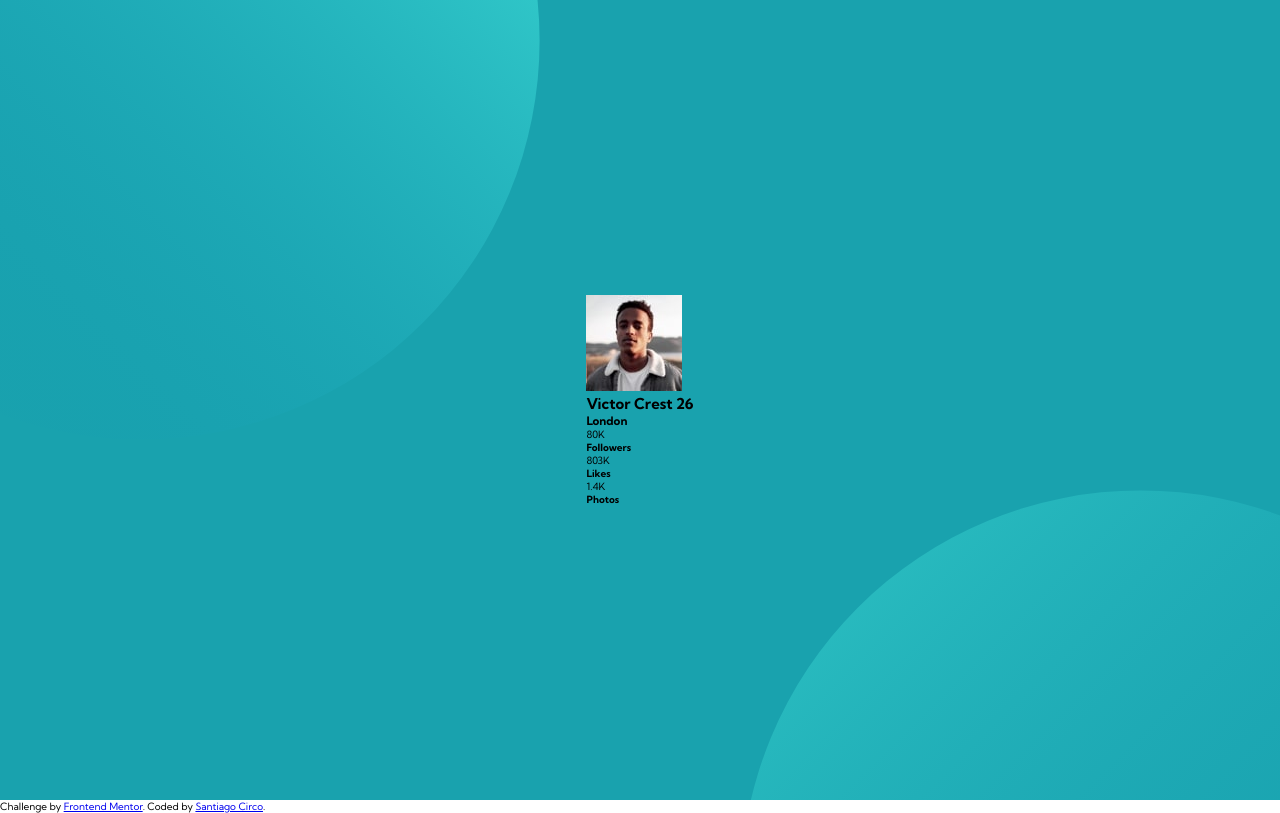
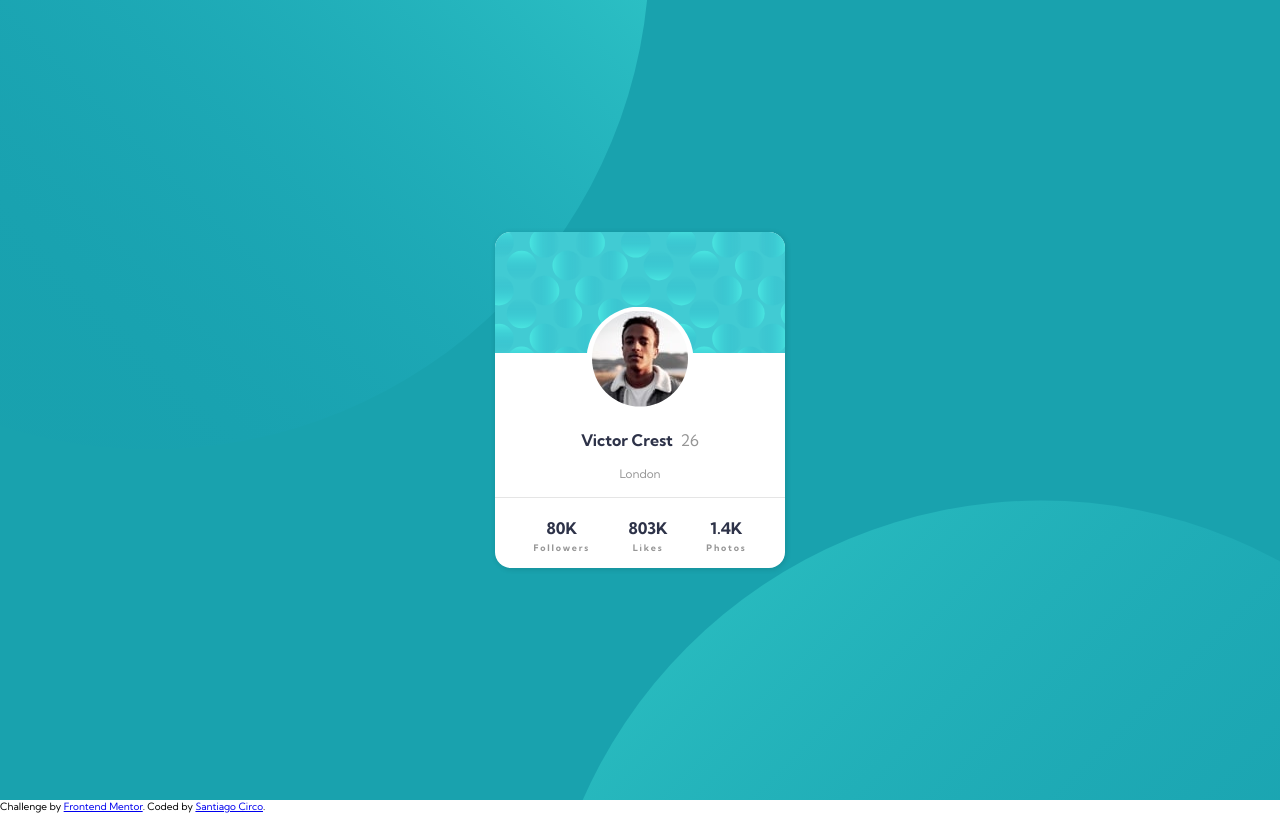
Before and after one commit to SantiagoCirco/Profile-Card-Component, a plain HTML site: page index.html in a window 1280 px wide. Drawn offline with Linux system fonts and the light colour scheme.

Commit message:
Card done

```diff
--- a/index.html
+++ b/index.html
@@ -14,17 +14,19 @@
 <body>
 
   <section class="main">
-    <img src="images/bg-pattern-top.svg" alt="background circle" class="main__img main__img--top">
-    <img src="images/bg-pattern-bottom.svg" alt="background circle" class="main__img main__img--bottom">
     <div class="card">
-      <div class="card__header-background"></div>
-      <div class="card__img-container">
-        <img src="images/image-victor.jpg" alt="profile picture" class="card__img">
+      <!-- background image -->
+      <div class="card__header-bg"></div>
+      <!-- profile picture with circular borders -->
+      <div class="card__header">
+        <div class="card__img-container">
+          <img src="images/image-victor.jpg" alt="profile picture" class="card__img">
+        </div>
+        <!-- User's name and location -->
+        <h1 class="card__name">Victor Crest <span class="card__age">26</span></h1>
+        <h3 class="card__location">London</h3>
       </div>
-
-      <h1 class="card__name">Victor Crest <span class="card__age">26</span></h1>
-      <h3 class="card__location">London</h3>
-
+      <!-- User's statistics ( followers, likes and posts) -->
       <div class="card__stats">
         <div class="stats__followers">
           <p class="stats__amount">80K</p>
@@ -40,6 +42,9 @@
         </div>
       </div>
     </div>
+    <!-- Main background circles -->
+    <img src="images/bg-pattern-top.svg" alt="background circle" class="main__img main__img--top">
+    <img src="images/bg-pattern-bottom.svg" alt="background circle" class="main__img main__img--bottom">
   </section>
 
   <div class="attribution">
--- a/styles/scss/_background.scss
+++ b/styles/scss/_background.scss
@@ -9,9 +9,11 @@
     background-color: $color-primary;
     position: relative;
     overflow: hidden;
+    z-index: -2;
     &__img{
         position: absolute;
         width: 600px;
+        z-index: -1;
         // The position change for responsivnes from mobile to tablet with the "calc()" function
         &--top{
             top:calc(-400px + 15vw);
@@ -38,3 +40,17 @@
         }
     }
 }
+
+@media only screen and (min-width:1200px){
+    .main__img{
+        width:1000px;
+        &--top{
+            top: -550px;
+            left: -350px;
+        }
+        &--bottom{
+            bottom: -700px ;
+            right:  -260px ;
+        }
+    }
+}
--- /dev/null
+++ b/styles/scss/_card.scss
@@ -0,0 +1,66 @@
+.card{
+    max-width: $size-card-width;
+    width: $size-card-width;
+    height: $size-card-height;
+    max-height: $size-card-height;
+    background-color: white;
+    border-radius: $radius-card;
+    overflow: hidden;
+    box-shadow: 1px 1px 5px 1px rgba(0,0,0,.1);
+    &__header-bg{
+        width: 100%;
+        height:$size-card-header-height;
+        background-image:url('../../images/bg-pattern-card.svg');
+    }
+    &__header{
+        margin-top: -16%;
+        width: 100%;
+        text-align: center;
+    }
+    &__img-container{
+        clip-path: circle();
+        background-color: white;
+        padding: 4px;
+    }
+    &__img{
+        clip-path: circle();
+    }
+    &__name{
+        margin-top: 16px;
+        color: $color-primary-dark;
+        font-size: 1.6rem;
+        font-weight: bold;
+    }
+    &__age{
+        color: $color-dark-gray;
+        font-weight: 400;
+        margin-left: 4px;
+    }
+    &__location{
+        color: $color-dark-gray;
+        font-weight: 400;
+        margin: 16px 0;
+    }
+    &__stats{
+        border-top: .2px solid rgba(0,0,0,.1);
+        display: flex;
+        justify-content: space-evenly;
+        align-items: center;
+        font-size: 1.6rem;
+        text-align: center;
+        height: 23%;
+    }
+}
+
+.stats{
+    &__title{
+        font-size: .9rem;
+        color: $color-dark-gray;
+        letter-spacing: .2em;
+        margin-top: 4px;
+    }
+    &__amount{
+        font-weight: bold;
+        color:  $color-primary-dark;
+    }
+}
--- a/styles/scss/_variables.scss
+++ b/styles/scss/_variables.scss
@@ -9,3 +9,11 @@ $color-dark-gray: hsl(0, 0%, 59%);
 
 // Fonts:
 $font-main-size:1.8rem;
+
+
+// Sizes:
+$size-card-width: 290px;
+$size-card-height: 336px;
+$size-card-header-height: 36%;
+
+$radius-card: 16px;
--- a/styles/scss/index.scss
+++ b/styles/scss/index.scss
@@ -8,3 +8,6 @@
 
 // Background
 @import 'background';
+
+// Card styles
+@import 'card';
```
Also changed, not shown: styles/css/index.css.
